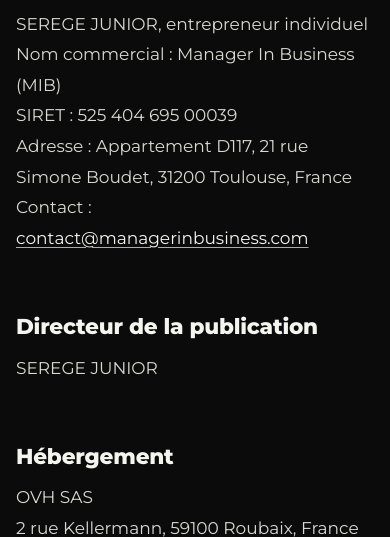
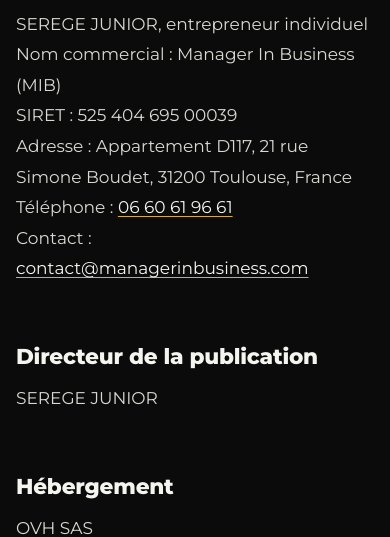
Before and after one commit to KMSZOLDRY/mibsite, a WordPress theme: template theme/mib/page-mentions-legales.php in a window 390 px wide. Shown: the part 288-825 px from the top of the page. Run offline with PHP 8.4 and a stand-in for WordPress, Linux system fonts and the light colour scheme; the site name, menu and one post (Sample post) are stand-ins, and other content is empty.

Commit message:
Mentions légales : ajout du numéro de téléphone (LCEN)
Co-Authored-By: Claude Opus 5.5 <noreply@anthropic.com>
Claude-Session: https://claude.ai/code/session_013J5b3LQpZd3eqP7tgKtCvs

```diff
--- a/theme/mib/config/site.php
+++ b/theme/mib/config/site.php
@@ -209,6 +209,7 @@ return array(
 		'status'       => 'Entrepreneur individuel',
 		'trade_name'   => 'Manager In Business (MIB)',
 		'siret'        => '525 404 695 00039',
+		'phone'        => '06 60 61 96 61',
 		'address'      => 'Appartement D117, 21 rue Simone Boudet, 31200 Toulouse, France',
 		'director'     => 'SEREGE JUNIOR',
 		'host_name'    => 'OVH SAS',
--- a/theme/mib/page-mentions-legales.php
+++ b/theme/mib/page-mentions-legales.php
@@ -25,6 +25,7 @@ while ( have_posts() ) :
 				Nom commercial : <?php echo esc_html( $mib_l['trade_name'] ); ?><br>
 				SIRET : <?php echo esc_html( $mib_l['siret'] ); ?><br>
 				Adresse : <?php echo esc_html( $mib_l['address'] ); ?><br>
+				Téléphone : <a href="tel:+33660619661"><?php echo esc_html( $mib_l['phone'] ); ?></a><br>
 				Contact : <?php echo mib_email_link(); // phpcs:ignore ?>
 			</p>
 
```
